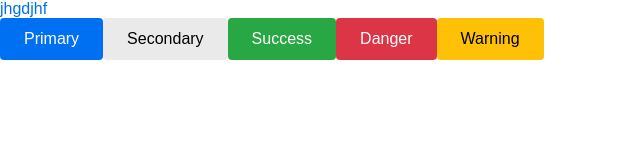
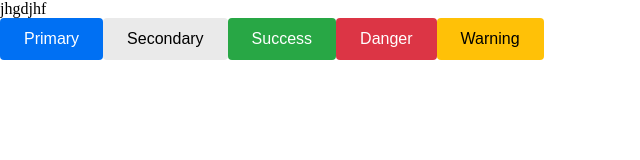
Before and after one commit to servelocal/customer-website, a Next.js app: page / in a window 1280 px wide. Shown: the top 160 px of the page, without its empty margins (0-640 px from the left). Built offline with nearby package versions, Linux system fonts and the light colour scheme.

Commit message:
DEV-13-global-theme commented out the ThemeProvider

```diff
--- a/src/app/layout.tsx
+++ b/src/app/layout.tsx
@@ -2,9 +2,9 @@ import type { Metadata } from 'next';
 import localFont from 'next/font/local';
 import './globals.css';
 import StyledComponentsRegistry from '@/lib/registery';
-import { ThemeProvider } from 'styled-components';
-import { theme } from '@styles/theme';
-import { GlobalStyle } from '@styles/globalStyles';
+// import { ThemeProvider } from 'styled-components';
+// import { theme } from '@styles/theme';
+// import { GlobalStyle } from '@styles/globalStyles';
 
 const geistSans = localFont({
   src: './fonts/GeistVF.woff',
@@ -31,10 +31,10 @@ export default function RootLayout({
     <html lang="en">
       <body className={`${geistSans.variable} ${geistMono.variable}`}>
         <StyledComponentsRegistry>
-          <ThemeProvider theme={theme}>
-            <GlobalStyle />
-            {children}
-          </ThemeProvider>
+          {/* <ThemeProvider theme={theme}>
+            <GlobalStyle /> */}
+          {children}
+          {/* </ThemeProvider> */}
         </StyledComponentsRegistry>
       </body>
     </html>
```
